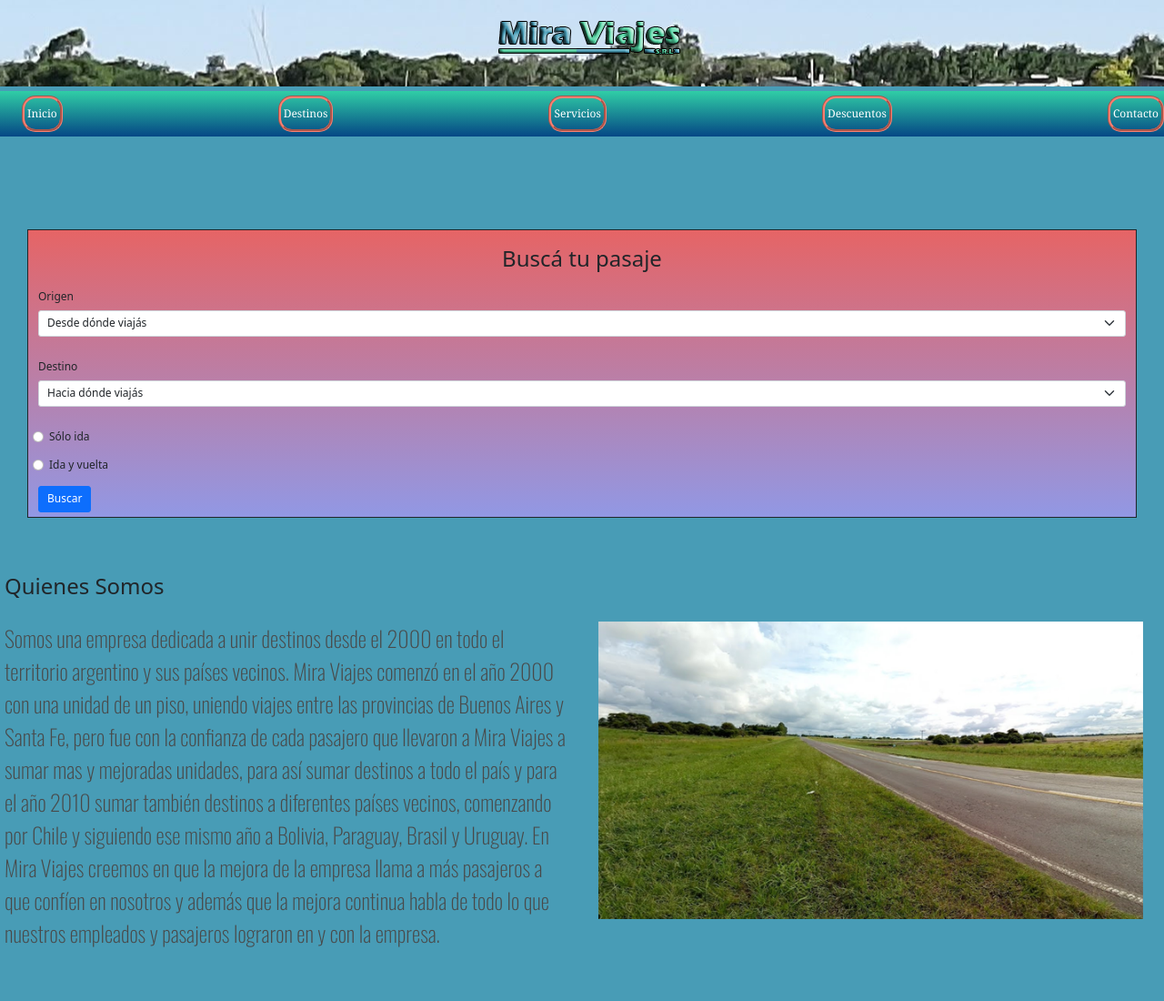
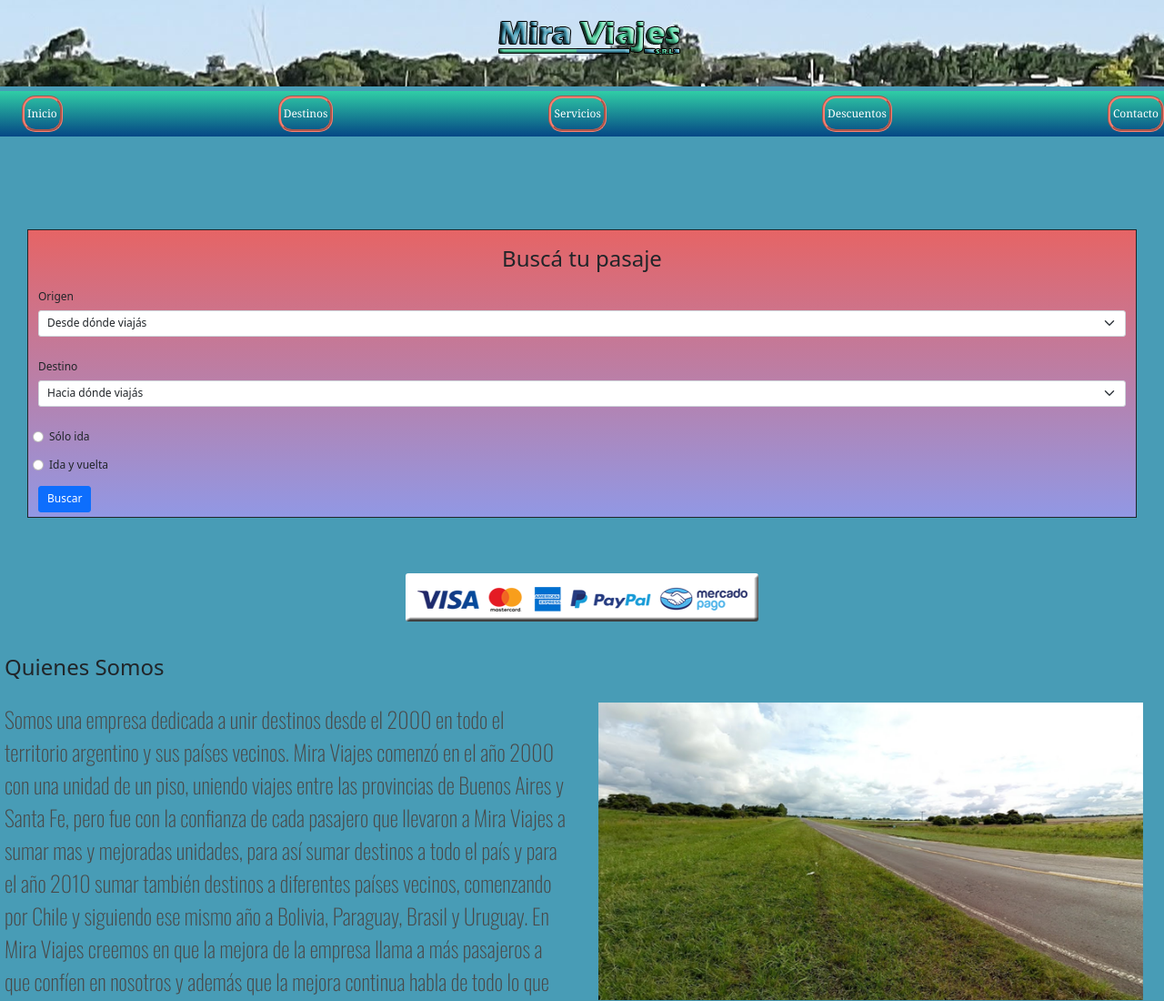
Before and after one commit to maximoemira/MiraViajesSRLMaximoEmilianoMira, a website: page index.html in a window 1280 px wide. Shown: the top 1100 px of the page at 91% size. Drawn offline with nearby package versions, Linux system fonts and the light colour scheme; a web font is replaced by a local one.

Commit message:
Medios de pago

```diff
--- a/index.html
+++ b/index.html
@@ -100,6 +100,9 @@
         </form>
       </span>
     </section>
+    <br>
+    <br>
+      <img src="./Paginas/img/mediosPagos.png" class="rounded mx-auto d-block" alt="Medios de pago (VISA - MASTERCARD - AMERICAN EXPRESS - PAYPAL - MERCADOPAGO">
     <br>
     <br>
     <h2>Quienes Somos</h2>
```
Also changed, not shown: Paginas/img/Logos-01.png (added), Paginas/img/mediosPagos.png (added).
